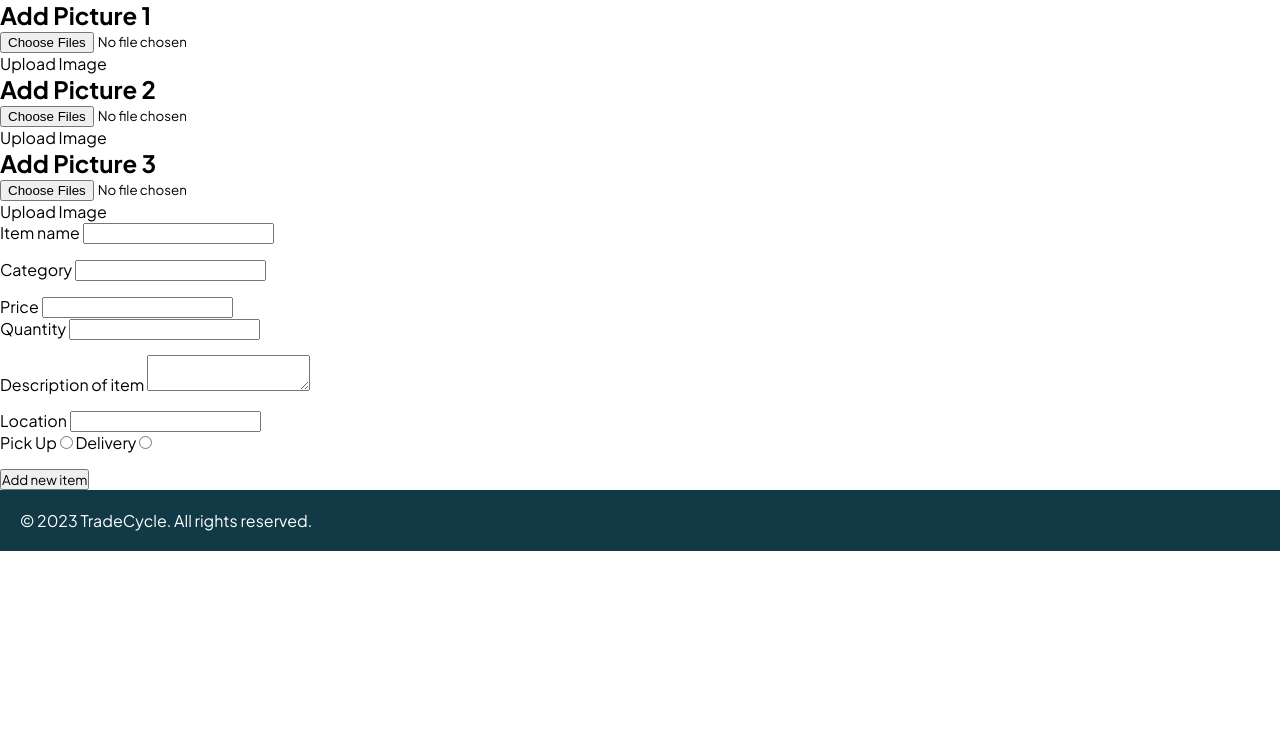
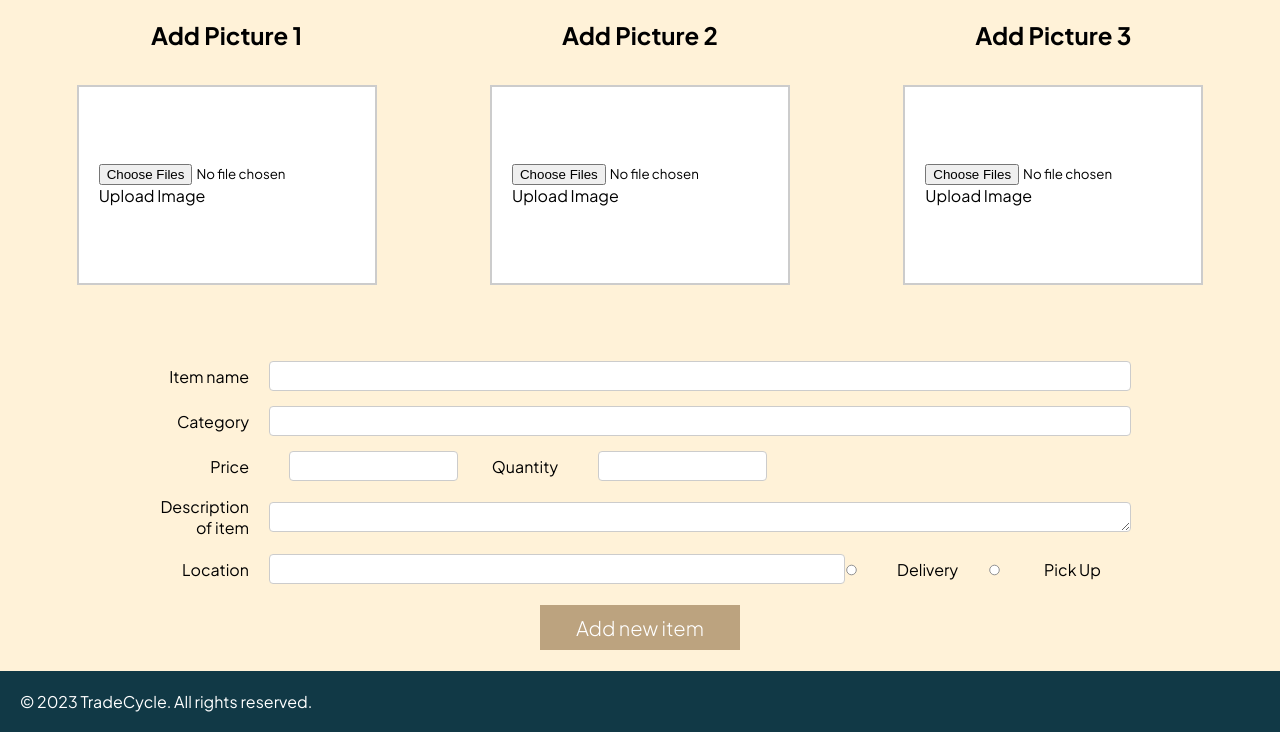
Before and after one commit to TOHVINPING286681/Web-Project, a PHP site: page /add_item.html in a window 1280 px wide. Shown: the part 140-872 px from the top of the page. Before the commit the page ends 691 px from the top, so only its background shows below. Run offline with PHP 8.4, Linux system fonts and the light colour scheme.

Commit message:
Update style.css

```diff
--- a/style.css
+++ b/style.css
@@ -341,7 +341,6 @@ header h1{
   color: #BCA37F;
 }
 
-
 .user-info {
   display: flex;
   align-items: center;
@@ -394,7 +393,7 @@ header h1{
   text-align: center;
 }
 
-footer {/* footer here */
+footer {
   background-color: #113946;
   color: #fff;
   padding: 20px;
@@ -402,3 +401,150 @@ footer {/* footer here */
   justify-content: space-between;
   align-items: center;
 }
+
+/* add item page */
+main {
+  background-color: #FFF2D8;
+}
+
+.add-picture-container {
+  width: auto;
+  overflow: hidden;
+  background-color: #FFF2D8;
+  padding: 20px;
+  display: flex;
+  flex-direction: row;
+}
+
+.picture-section {
+  width: 100%;
+  height: 300px;
+  object-fit: contain;
+  box-sizing: border-box;
+  display: flex;
+  flex-direction: column;
+  align-items: center;
+  gap: 20px;
+}
+
+.picture-section h2 {
+  margin-bottom: 15px;
+}
+
+.gallery-container {
+  display: flex;
+  flex-wrap: nowrap;
+  transition: transform 0.5s ease;
+}
+
+.upload-box {
+  width: 300px; /* Adjust width as needed */
+  height: 200px; /* Adjust height as needed */
+  border: 2px solid #ccc;
+  background-color: #fff;
+  display: flex;
+  flex-direction: column; /* Change to column layout */
+  justify-content: center; /* Center items vertically */
+  text-align: center;
+  cursor: pointer;
+  padding: 20px;
+}
+
+.upload-box p {
+  margin: 20;
+  display: flex;
+}
+
+.gallery img {
+  width: 200px; /* Adjust for larger image */
+  height: 150px; /* Adjust for larger image */
+}
+
+.add-item-form {
+  width: 80%;
+  margin: 0 auto;
+  padding: 20px;
+  border: 1px solid transparent;
+}
+
+.input-container {
+  display: flex;
+  align-items: center;
+  margin-bottom: 15px;
+}
+
+.input-container label {
+  width: 120px; /* Fixed width for labels */
+  padding-right: 20px;
+  text-align: right;
+}
+
+.input-container input,
+.input-container textarea {
+  flex: 1;
+  height: 30px;
+  padding: 5px;
+  border: 1px solid #ccc;
+  border-radius: 4px;
+}
+
+.input-container textarea {
+  resize: vertical;
+}
+
+.input-container.row-container {
+  flex-direction: row;
+}
+
+.input-row {
+  display: flex;
+  align-items: center;
+}
+
+.input-row label {
+  margin-right: 20px;
+}
+
+/* Remove flex: 1 from input-row input */
+.input-row input {
+  height: 30px;
+  padding: 5px;
+  border: 1px solid #ccc;
+  border-radius: 4px;
+}
+
+.location-container {
+  display: flex;
+  justify-content: space-between;
+  align-items: center;
+}
+
+.radio-group {
+  display: flex;
+  flex-direction: row-reverse;
+  align-items: center;
+}
+
+.radio-group label {
+  margin-right: 10px;
+}
+
+.radio-group input[type="radio"] {
+  transform: scale(0.8);
+  margin-top: 2px;
+  color: #000000;
+}
+
+.add-new-item-button {
+  display: block;
+  width: 200px;
+  margin: 20px auto 0;
+  padding: 10px;
+  background-color: #BCA37F;
+  color: #fff;
+  border: none;
+  border-radius: 0px;
+  cursor: pointer;
+  font-weight: 100;
+  font-size: 20px;
+}
```
